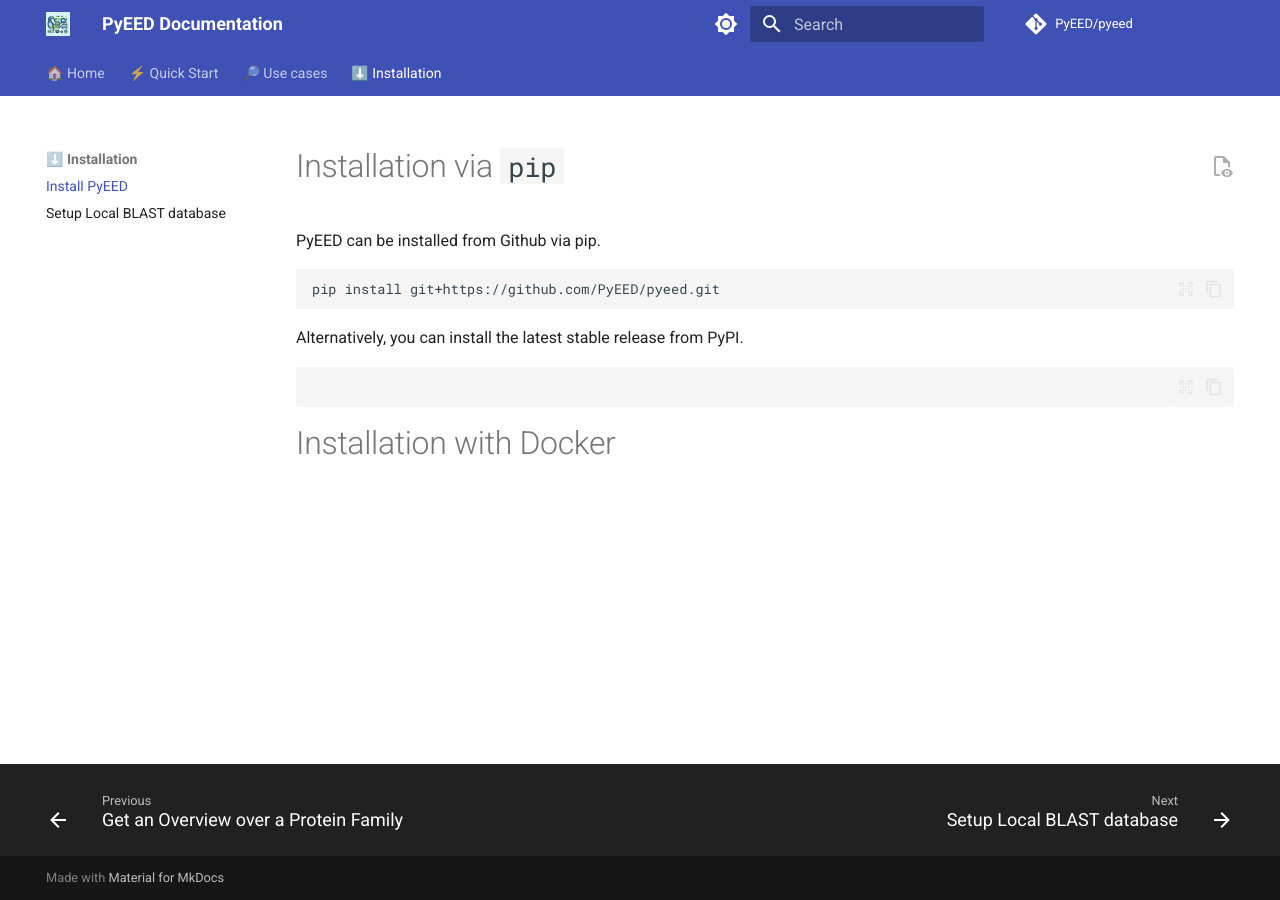
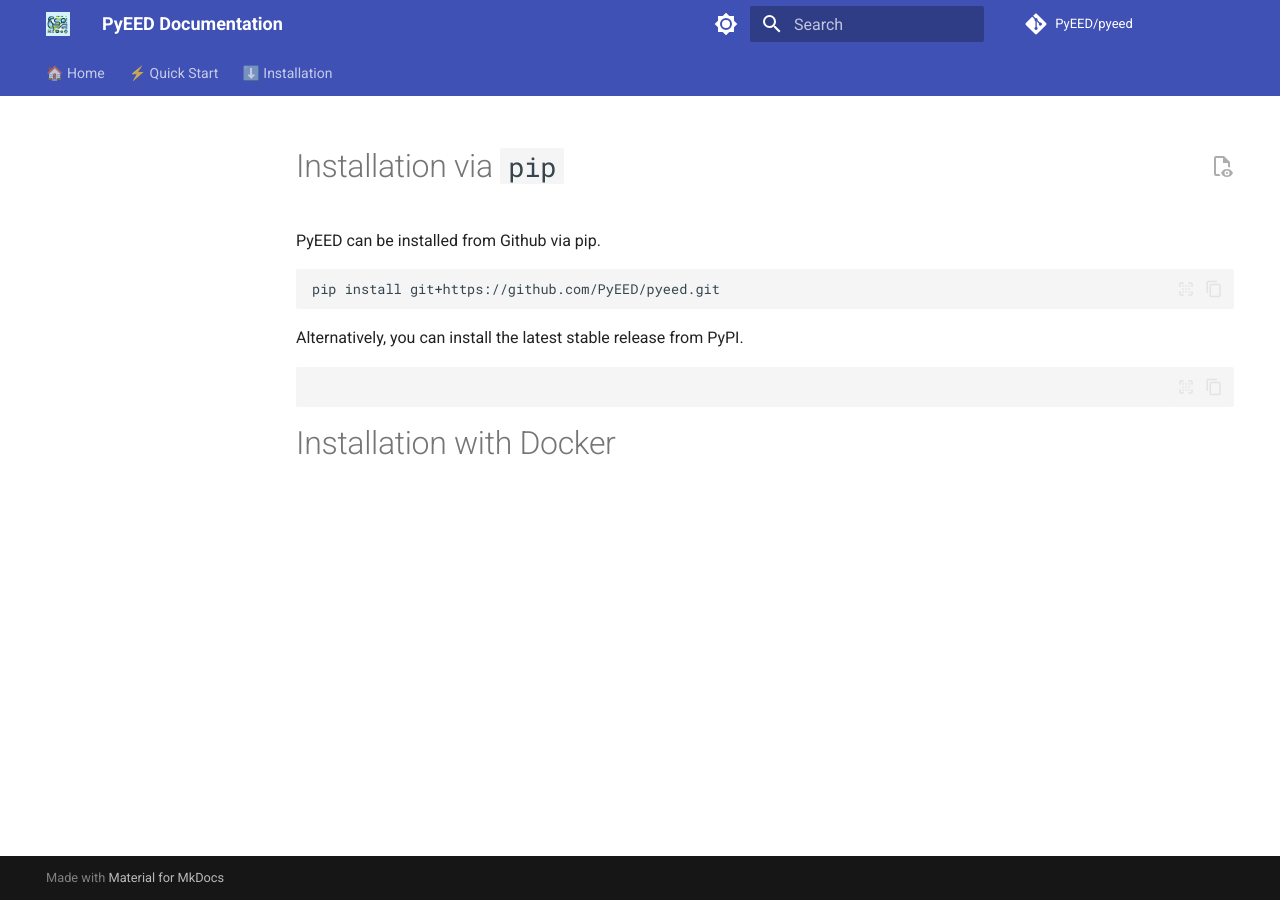
Before and after one commit to PyEED/pyeed, an MkDocs documentation site: the page built from docs/installation/install_pyeed.md, in a window 1280 px wide. Built offline with MkDocs 1.6.1 and Material for MkDocs 9.7.7, drawn with Linux system fonts in a browser that asks for light colours; comment, search, counter and statistics services are not loaded.

Commit message:
updated docs

```diff
--- a/mkdocs.yml
+++ b/mkdocs.yml
@@ -14,11 +14,13 @@
     - Aligning Sequences: quick_start/alignments.md
     - Clustering Sequences: quick_start/clustering.md
     - Creating Sequence Networks: quick_start/networks.md
-  - 🔎 Use cases:
-    - Get an Overview over a Protein Family: usecases/usecase1.md
+  #- 🔎 Use cases:
+  #  - Get an Overview over a Protein Family: usecases/usecase1.md
   - ⬇️ Installation:
-    - Install PyEED: installation/install_pyeed.md
-    - Setup Local BLAST database: installation/setup_local_blast.md
+    - via PIP: installation/via_pip.md
+    - Docker: installation/docker.md
+    - JupyterLab with PyEED: installation/jupyterlab.md
+    # - Local BLAST: installation/setup_local_blast.md
 
 
 theme:
```
